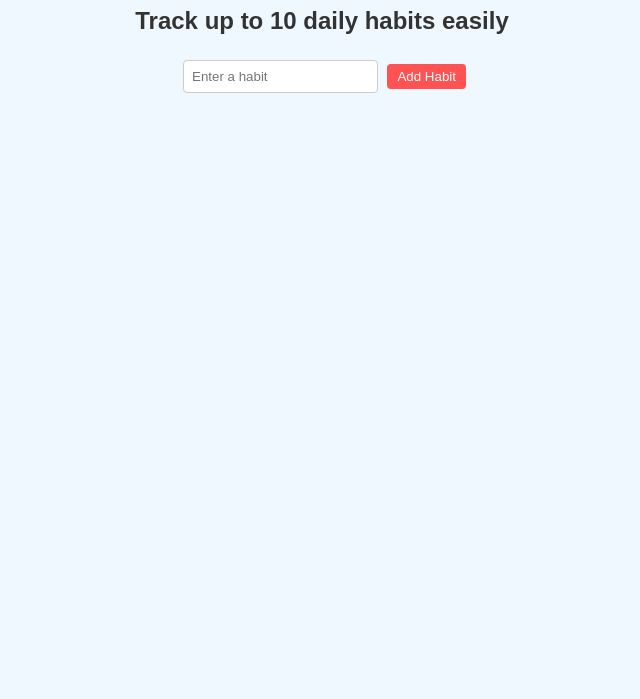
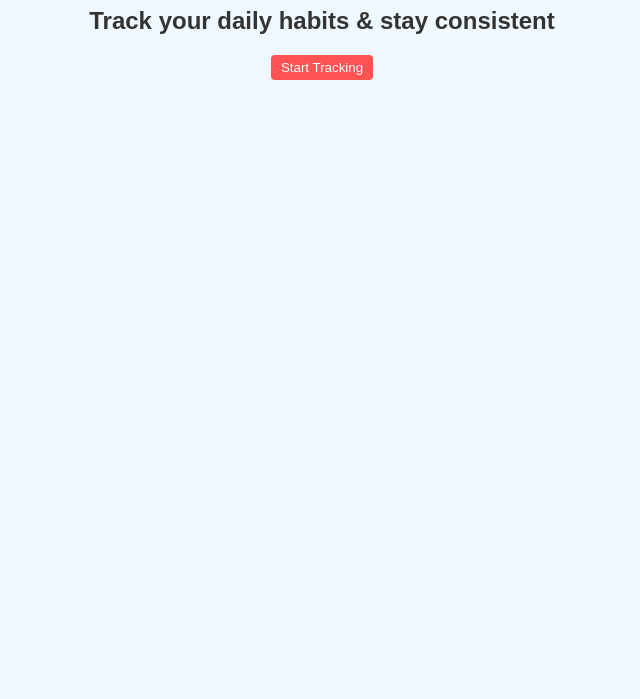
Before and after one commit to NivethithaHD/Hacknight, a plain HTML site: page index.html in a window 1280 px wide. Shown: the part 101-800 px from the top of the page, without its empty margins (318-958 px from the left). Drawn offline with Linux system fonts and the light colour scheme; no server answers.

Commit message:
Update index.html
Add welcome

```diff
--- a/index.html
+++ b/index.html
@@ -42,25 +42,28 @@
       border-radius: 4px;
       border: 1px solid #ccc;
     }
-    #welcome {
-      margin-bottom: 20px;
-    }
+    #welcome { margin-bottom: 20px; }
+    #habitApp { display: none; } /* hidden until Start clicked */
   </style>
 </head>
 <body>
 
+  <!-- Intro Page -->
   <div id="welcome">
     <h1>Welcome to Your Habit Tracker!</h1>
-    <h2>Track up to 10 daily habits easily</h2>
+    <h2>Track your daily habits & stay consistent</h2>
+    <button onclick="startApp()">Start Tracking</button>
   </div>
 
+  <!-- Habit Tracker App -->
   <div id="habitApp">
-    <input type="text" id="habitInput" placeholder="Enter a habit">
+    <h2>Add Your Habits</h2>
+    <input type="text" id="habitTitle" placeholder="Enter habit title">
+    <input type="text" id="habitDesc" placeholder="Enter habit description (optional)">
     <button onclick="addHabit()">Add Habit</button>
-
     <ul id="habitList"></ul>
   </div>
 
-  <script src="script.js"></script>
+  <script src="/static/script.js"></script>
 </body>
 </html>
```
